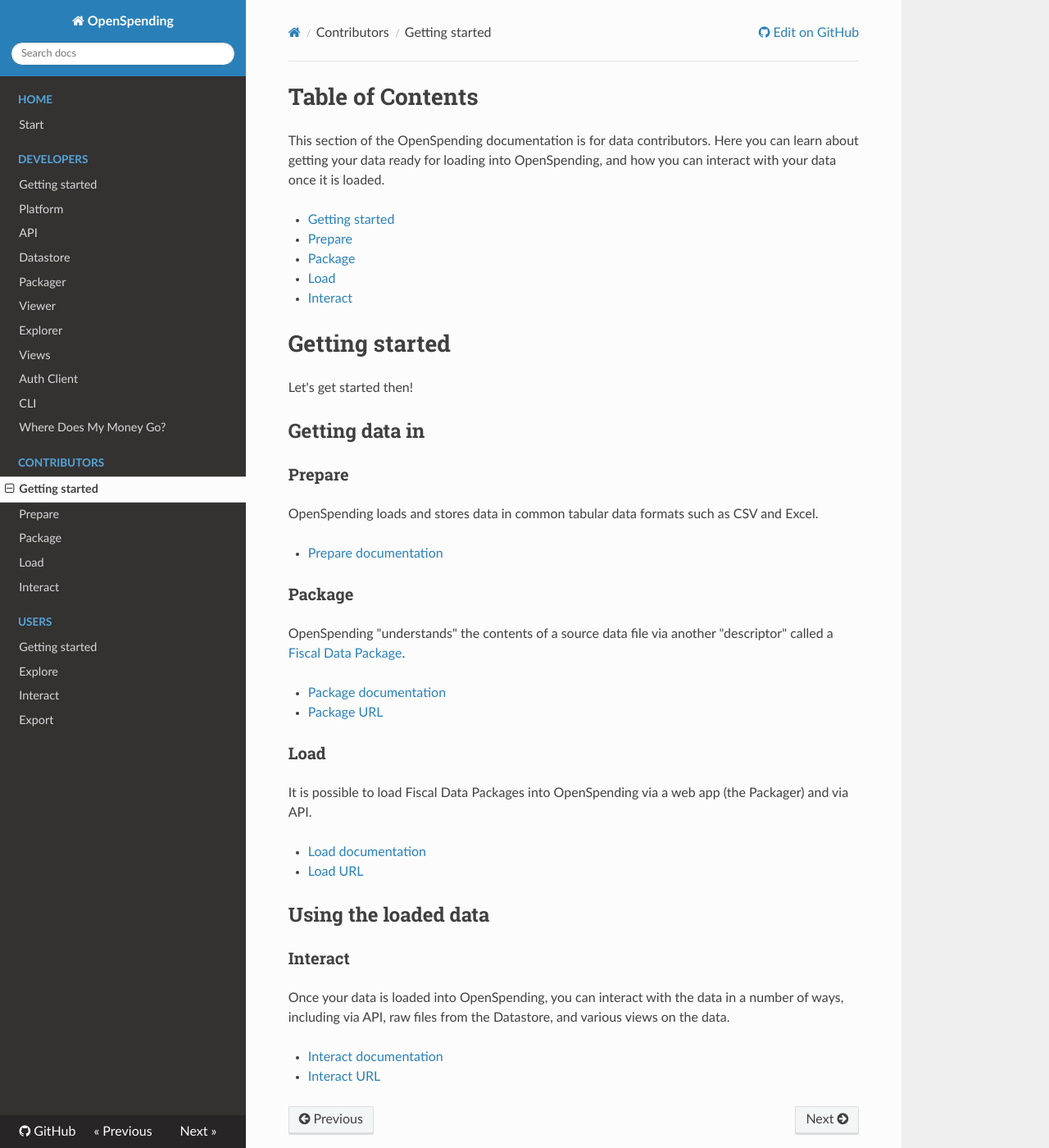
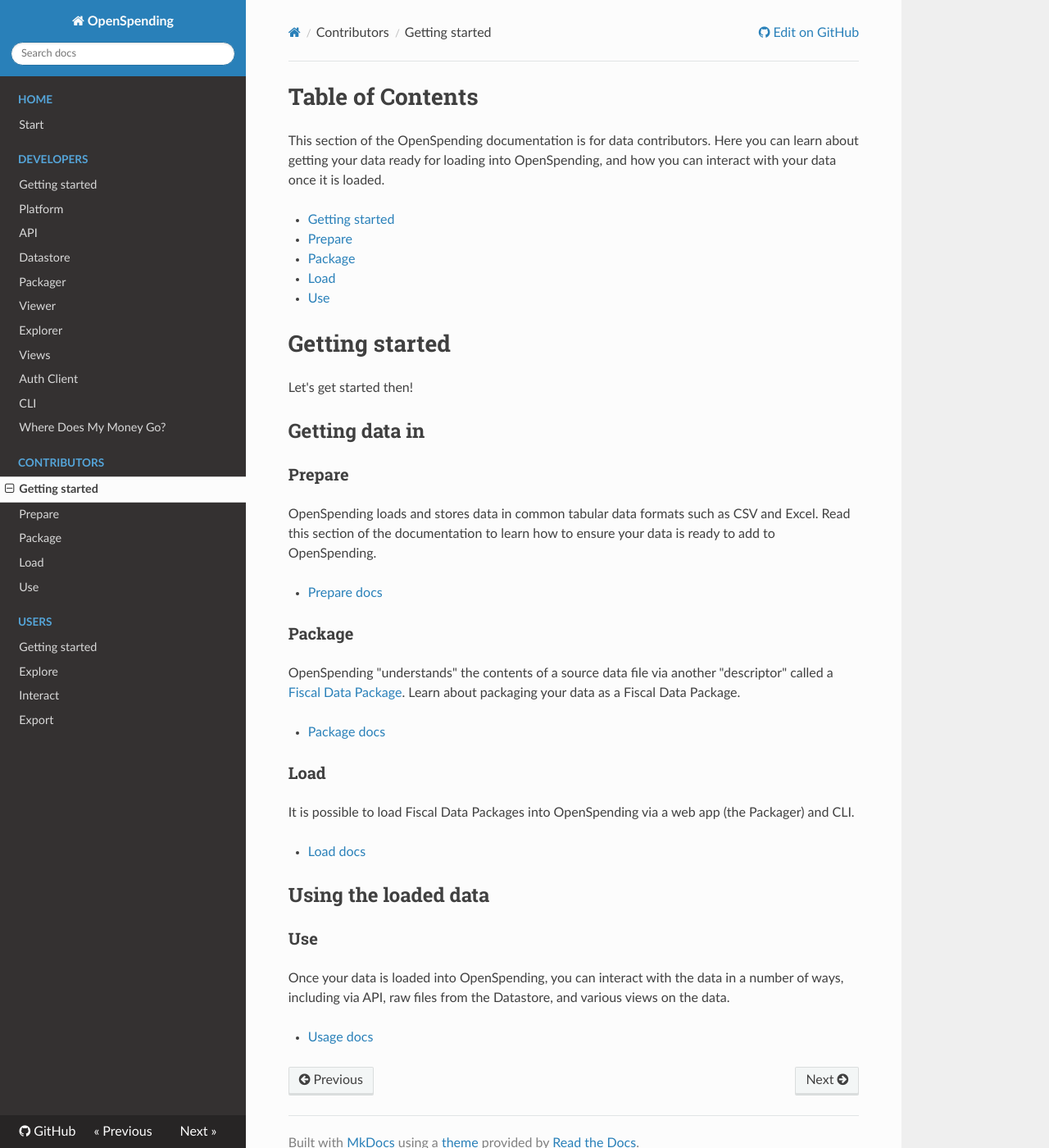
Before and after one commit to openspending/docs, an MkDocs documentation site: the page built from docs/contributors/index.md, in a window 1280 px wide and 1400 px high. Shown: the whole window at 82% size. Built offline with MkDocs 1.6.1, drawn with Linux system fonts in a browser that asks for light colours; nearby versions of some CDN libraries; old or Windows-style settings are respelled for this version of MkDocs.

Commit message:
Contributors docs.

```diff
--- a/docs/contributors/index.md
+++ b/docs/contributors/index.md
@@ -2,11 +2,11 @@
 
 This section of the OpenSpending documentation is for data contributors. Here you can learn about getting your data ready for loading into OpenSpending, and how you can interact with your data once it is loaded.
 
-* [Getting started](#getting-started)
-* [Prepare](prepare/)
-* [Package](package/)
-* [Load](load/)
-* [Interact](interact/)
+- [Getting started](#getting-started)
+- [Prepare](prepare/)
+- [Package](package/)
+- [Load](load/)
+- [Use](use/)
 
 # Getting started
 
@@ -16,29 +16,26 @@ Let's get started then!
 
 ### Prepare
 
-OpenSpending loads and stores data in common tabular data formats such as CSV and Excel.
+OpenSpending loads and stores data in common tabular data formats such as CSV and Excel. Read this section of the documentation to learn how to ensure your data is ready to add to OpenSpending.
 
-* [Prepare documentation](prepare/)
+- [Prepare docs](prepare/)
 
 ### Package
 
-OpenSpending "understands" the contents of a source data file via another "descriptor" called a [Fiscal Data Package](http://fiscal.dataprotocols.org/spec/).
+OpenSpending "understands" the contents of a source data file via another "descriptor" called a [Fiscal Data Package](http://fiscal.dataprotocols.org/spec/). Learn about packaging your data as a Fiscal Data Package.
 
-* [Package documentation](load/)
-* [Package URL](https://openspending.org/packager)
+* [Package docs](package/)
 
 ### Load
 
-It is possible to load Fiscal Data Packages into OpenSpending via a web app (the Packager) and via API.
+It is possible to load Fiscal Data Packages into OpenSpending via a web app (the Packager) and CLI.
 
-* [Load documentation](load/)
-* [Load URL](https://openspending.org/packager)
+* [Load docs](load/)
 
 ## Using the loaded data
 
-### Interact
+### Use
 
 Once your data is loaded into OpenSpending, you can interact with the data in a number of ways, including via API, raw files from the Datastore, and various views on the data.
 
-* [Interact documentation](interact/)
-* [Interact URL](https://openspending.org/packager)
+* [Usage docs](use/)
--- a/mkdocs.yml
+++ b/mkdocs.yml
@@ -22,7 +22,7 @@ pages:
   - Prepare: contributors/prepare.md
   - Package: contributors/package.md
   - Load: contributors/load.md
-  - Interact: contributors/interact.md
+  - Use: contributors/use.md
 - Users:
   - 'Getting started': users/index.md
   - Explore: users/explore.md
```
Also changed, not shown: README.md (+1 -1 lines), docs/contributors/load.md (+40 -1 lines), docs/contributors/package.md (+27 -0 lines), docs/contributors/prepare.md (+38 -1 lines), docs/contributors/use.md (renamed from docs/contributors/interact.md, +1 -1 lines).
